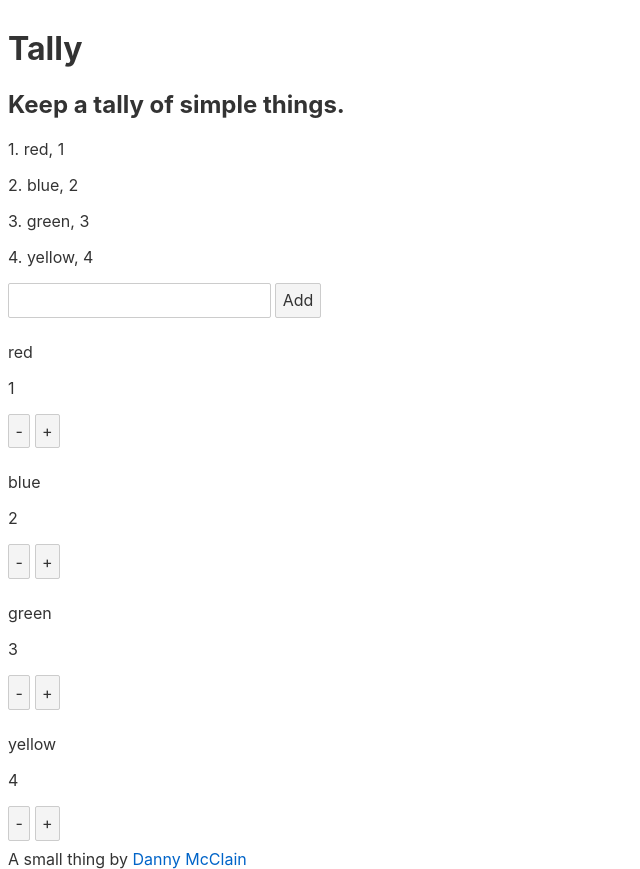
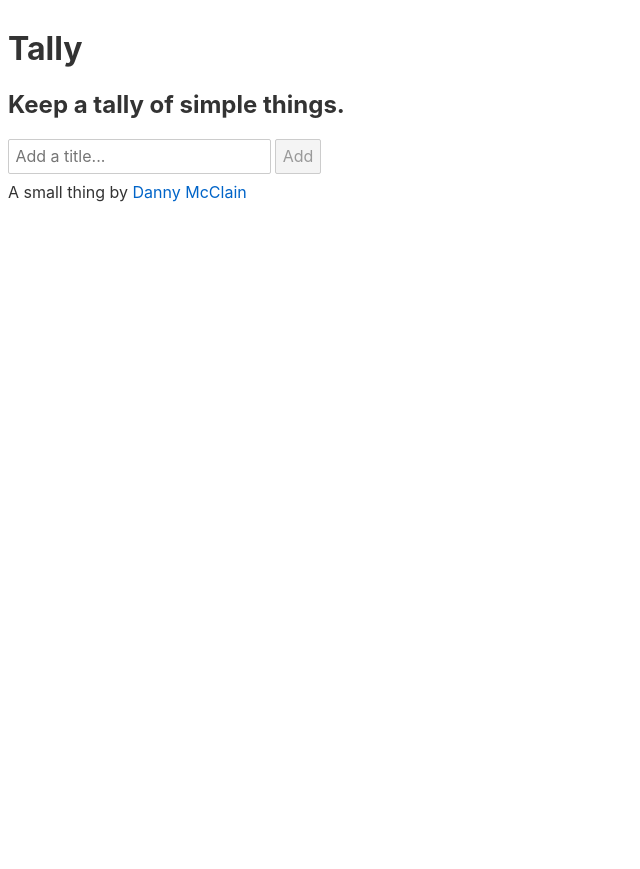
Before and after one commit to dannymcclain/tally, a Svelte app: page / in a window 1280 px wide. Shown: the whole page, without its empty margins (0-640 px from the left). After the commit the page ends 800 px from the top, so only its background shows below. Built offline with nearby package versions, Linux system fonts and the light colour scheme.

Commit message:
got the store working

```diff
--- a/src/App.svelte
+++ b/src/App.svelte
@@ -3,39 +3,11 @@
   import Tally from "./Components/Tally.svelte";
   import Footer from "./Components/Footer.svelte";
   import NewTally from "./Components/NewTally.svelte";
-  import { testObj } from "./stores.js";
+  import { tallys } from "./stores.js";
   import { onMount } from "svelte";
-
-  // let testObj = [
-  //   { title: "red", count: 1, uid: 1 },
-  //   { title: "blue", count: 2, uid: 2 },
-  //   { title: "green", count: 3, uid: 3 },
-  //   { title: "yellow", count: 4, uid: 4 }
-  // ];
   onMount(() => {
-    // $testObj.forEach(element => {
-    //   console.log(element);
-    // });
-    console.log("The test object is", $testObj);
+    // console.log("The test object is", $tallys);
   });
-
-  function createTally(event) {
-    let item = {
-      title: event.detail.title,
-      count: event.detail.count,
-      uid: event.detail.title.length
-    };
-    let newObj = Array.from($testObj);
-    newObj.unshift(item);
-    console.log("New object:", newObj);
-    testObj.update(entry => newObj);
-    console.log("Store object:", $testObj);
-    // testObj.update(entry => {
-    //   entry.unshift(item);
-    //   entry = entry;
-    //   console.log(entry);
-    // });
-  }
 </script>
 
 <style global>
@@ -56,13 +28,10 @@
 
 <main>
   <Header />
-  {#each $testObj as object, i}
-    <p>{i + 1}. {object.title}, {object.count}</p>
-  {/each}
 
-  <NewTally on:add={createTally} />
+  <NewTally />
 
-  {#each $testObj as { title, count }}
+  {#each $tallys as { title, count }}
     <Tally {title} {count} />
   {/each}
 
--- a/src/Components/NewTally.svelte
+++ b/src/Components/NewTally.svelte
@@ -1,21 +1,29 @@
 <script>
-  import { createEventDispatcher } from "svelte";
+  import { tallys } from "../stores.js";
 
-  const dispatch = createEventDispatcher();
-  let title;
-
-  function sendTally() {
-    dispatch("add", {
+  function createTally() {
+    let newTally = {
       title: title,
-      count: 0
-    });
-    title = "";
+      count: 0,
+      uid: title.length
+      // ^ need to fix this uid
+    };
+    let newObj = Array.from($tallys);
+    newObj.unshift(newTally);
+    tallys.update(entry => newObj);
+    console.log("Store object:", $tallys);
+    title = null;
   }
+  let title = null;
 </script>
 
 <style>
 
 </style>
 
-<input type="text" bind:value={title} />
-<button on:click={sendTally}>Add</button>
+<input type="text" bind:value={title} placeholder="Add a title..." />
+{#if title}
+  <button on:click={createTally}>Add</button>
+{:else}
+  <button disabled>Add</button>
+{/if}
--- a/src/Components/Tally.svelte
+++ b/src/Components/Tally.svelte
@@ -1,8 +1,5 @@
 <script>
-  // export let tally = {
-  //   title: "UFO Sightings",
-  //   count: 0
-  // };
+  // import { tallys } from "./stores.js";
   export let title = "UFOs";
   export let count = 0;
 
--- a/src/stores.js
+++ b/src/stores.js
@@ -1,8 +1,8 @@
 import { writable } from "svelte/store";
 
-export const testObj = writable([
-  { title: "red", count: 1, uid: 1 },
-  { title: "blue", count: 2, uid: 2 },
-  { title: "green", count: 3, uid: 3 },
-  { title: "yellow", count: 4, uid: 4 }
+export const tallys = writable([
+  // { title: "red", count: 1, uid: 1 },
+  // { title: "blue", count: 2, uid: 2 },
+  // { title: "green", count: 3, uid: 3 },
+  // { title: "yellow", count: 4, uid: 4 }
 ]);
```
